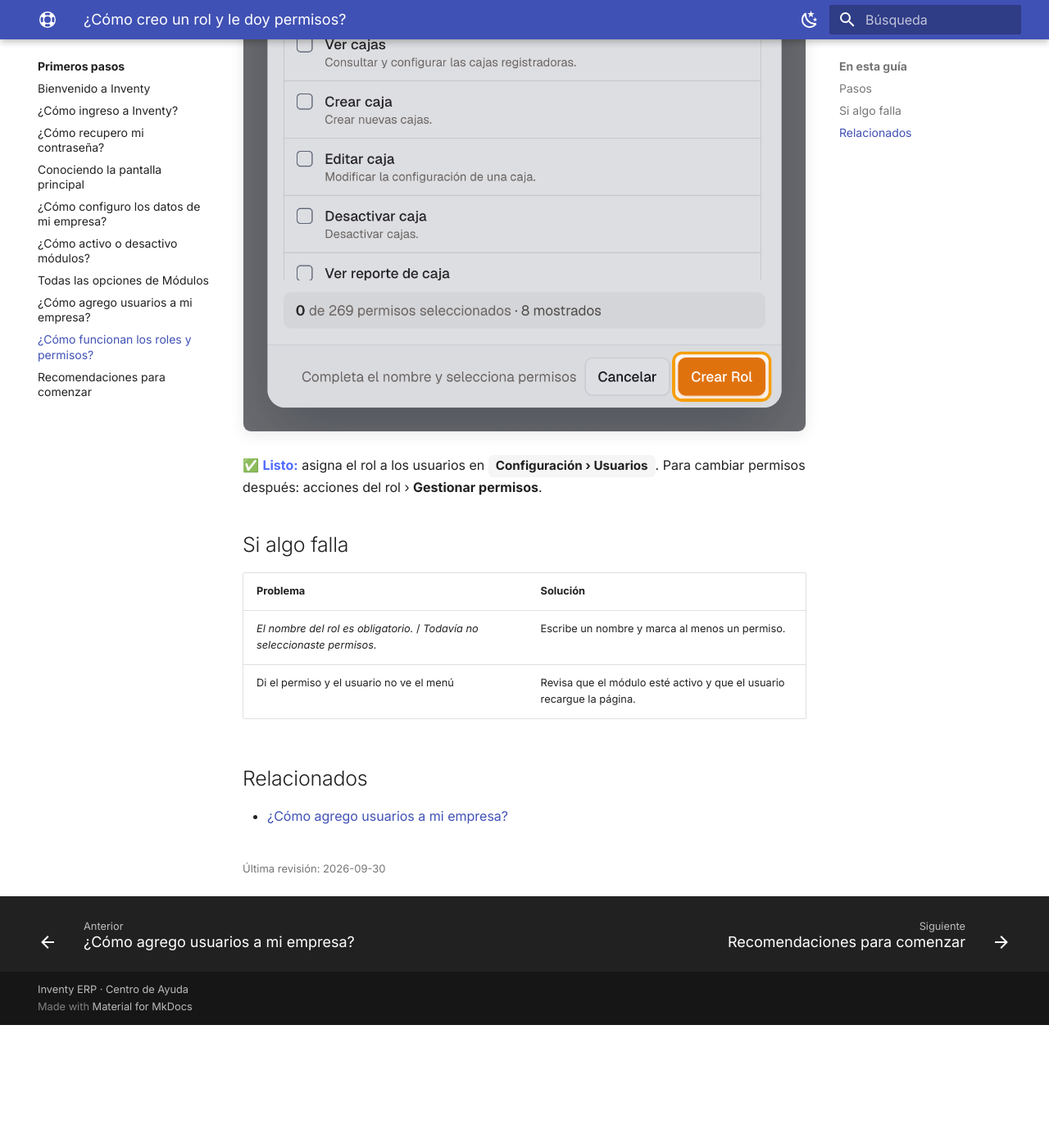
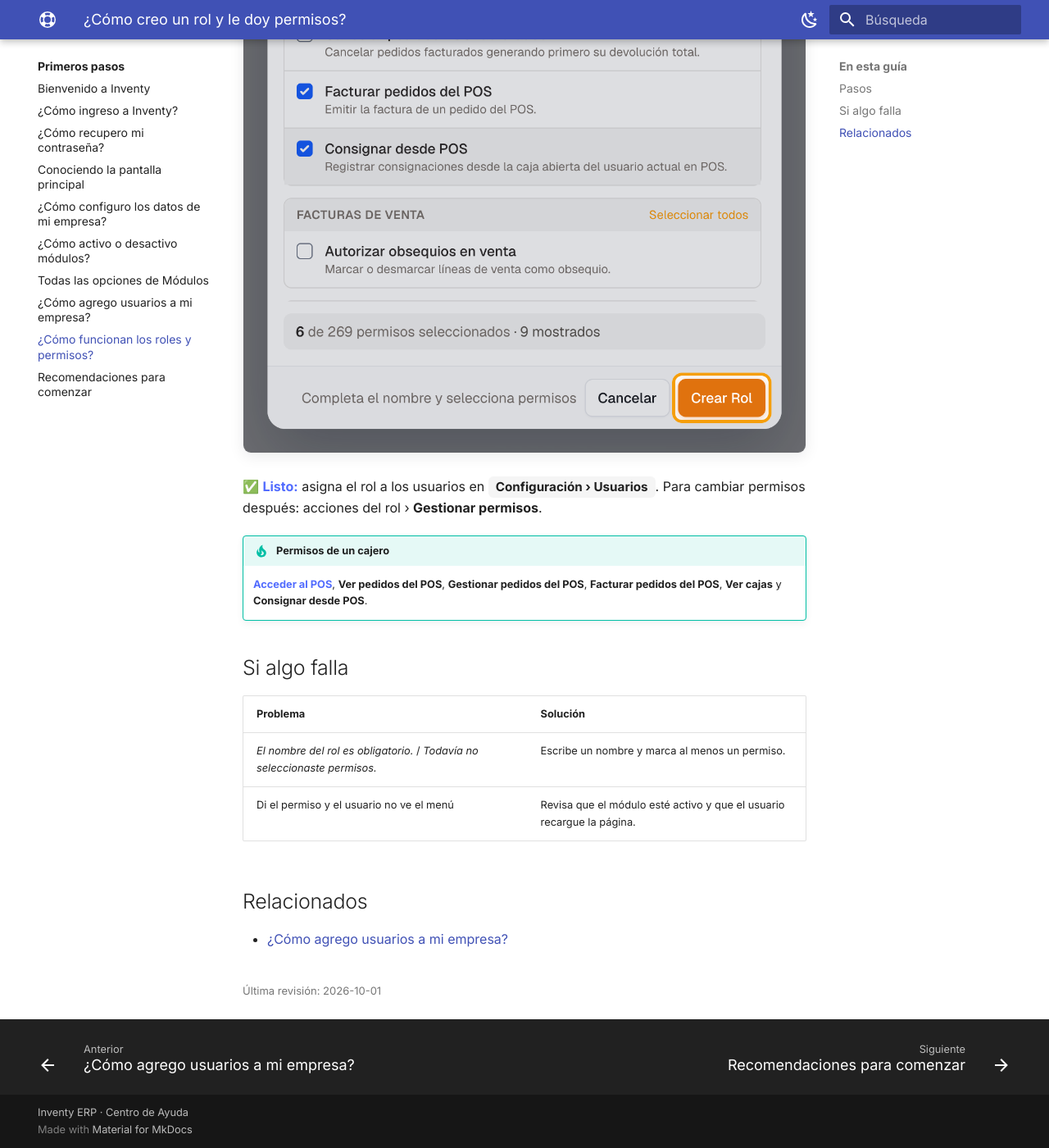
Before and after one commit to Cosmox-SAS/inventy-help, an MkDocs documentation site: the page built from docs/primeros-pasos/roles-y-permisos.md, in a window 1280 px wide and 1400 px high, scrolled down 3991 px. Shown: the whole window at 82% size. Built offline with MkDocs 1.6.1 and Material for MkDocs 9.7.7, drawn with Linux system fonts in a browser that asks for light colours; before the commit the page ends 5241 px from its top, so only the background shows below that; some of the changed text lies outside the part shown.

Commit message:
feat: rol Cajero real en la demo
Co-Authored-By: Claude Opus 5.5 <noreply@anthropic.com>

```diff
--- a/docs/primeros-pasos/roles-y-permisos.md
+++ b/docs/primeros-pasos/roles-y-permisos.md
@@ -7,7 +7,7 @@ modulo: primeros-pasos
 menu: "Configuración › Roles y Permisos"
 permisos:
   - Gestionar permisos
-revisado: 2026-09-30
+revisado: 2026-10-01
 tags:
   - Usuarios
   - Permisos
@@ -31,15 +31,18 @@ tags:
 
 ![Paso 3: nombre del rol](../assets/capturas/primeros-pasos/roles-y-permisos/paso-3.png)
 
-**Paso 4.** Busca con **Buscar permisos...** y marca los permisos que necesita.
+**Paso 4.** Escribe en **Buscar permisos...** (ej. *caja*, *pos*) y marca los permisos que necesita. Abajo ves cuántos llevas seleccionados.
 
 ![Paso 4: lista de permisos](../assets/capturas/primeros-pasos/roles-y-permisos/paso-4.png)
 
-**Paso 5.** Haz clic en **Crear Rol**.
+**Paso 5.** Haz clic en **Crear Rol**. El rol aparece en la lista con su número de permisos.
 
 ![Paso 5: botón Crear Rol](../assets/capturas/primeros-pasos/roles-y-permisos/paso-5.png)
 
 ✅ **Listo:** asigna el rol a los usuarios en <span class="ruta">Configuración › Usuarios</span>. Para cambiar permisos después: acciones del rol › **Gestionar permisos**.
+
+!!! tip "Permisos de un cajero"
+    **Acceder al POS**, **Ver pedidos del POS**, **Gestionar pedidos del POS**, **Facturar pedidos del POS**, **Ver cajas** y **Consignar desde POS**.
 
 ## Si algo falla
 
```
Also changed, not shown: docs/preguntas-frecuentes.md (+1 -1 lines), gestion/capturas-reporte.md (+2 -2 lines), docs/assets/capturas/primeros-pasos/roles-y-permisos/paso-4.png, docs/assets/capturas/primeros-pasos/roles-y-permisos/paso-5.png, 1 other file.
